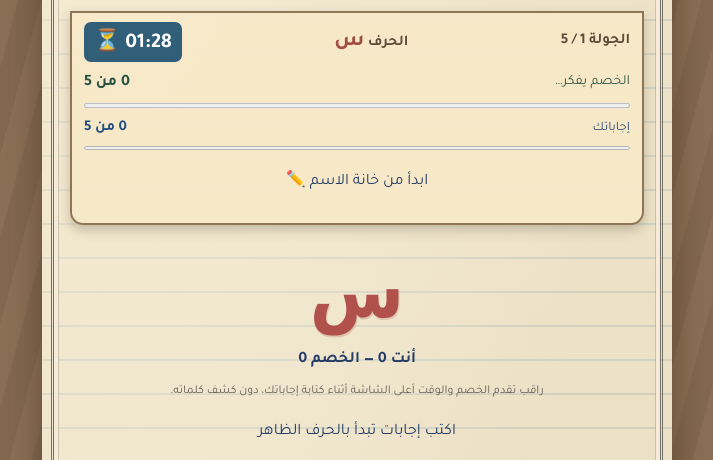
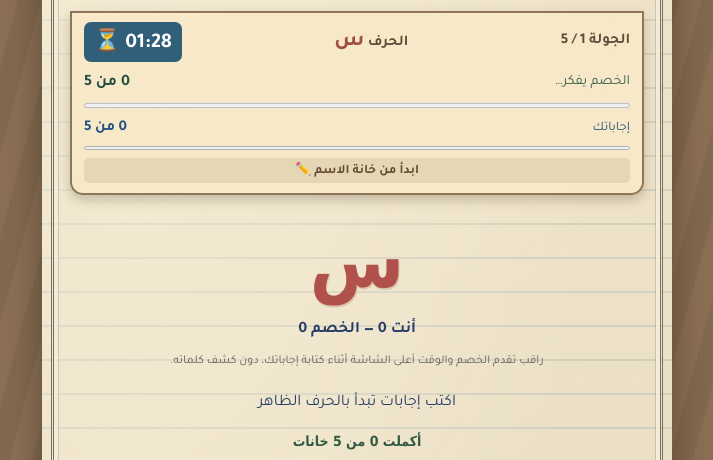
Before and after one commit to AymanMQ/-esm-hayawan-nabat, a plain HTML site: page index.html in a window 1280 px wide. Both pictures are taken after a click on the button "🎮 العب الآن". Shown: the part 319-779 px from the top of the page, without its empty margins (283-996 px from the left). Drawn offline with Linux system fonts and the light colour scheme; a web font is replaced by a local one.

Commit message:
Add compact current-field label to persistent gameplay status

```diff
--- a/play-hud.css
+++ b/play-hud.css
@@ -45,3 +45,8 @@
  #play .play-hud progress{height:7px}
  #play #fields input{scroll-margin-top:165px}
 }
+
+/* The currently focused answer remains named even when its field scrolls below the HUD. */
+#play .hud-current-field{margin:6px 0 0;padding:3px 7px;border-radius:5px;background:#e5d7b6;color:#664b34;font:700 13px "Tajawal",Tahoma,sans-serif;text-align:center}
+#play .play-hud:has(.hud-current-field){scroll-margin-top:0}
+@media(max-width:480px){#play .hud-current-field{font-size:12px;padding:2px 5px;margin-top:4px}}
```
